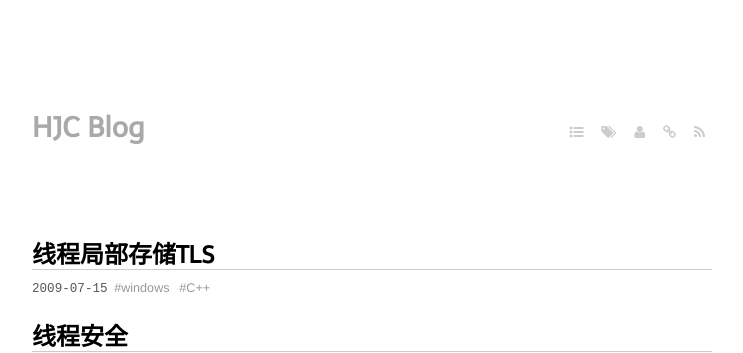
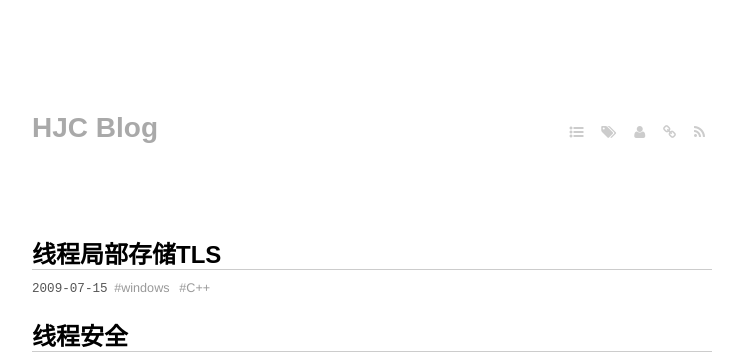
Before and after one commit to jzpangpang/hjcapple.github.com, a Jekyll site: the page built from _posts/2009-07-15-thread-local-storage.md, in a window 1280 px wide. Shown: the top 353 px of the page, without its empty margins (268-1011 px from the left). Built offline with Jekyll 4.4.1, drawn with Linux system fonts in a browser that asks for light colours; Markdown is read by kramdown in place of the engine named in the settings; a script that is not in the unit is left out.

Commit message:
删除telex-regular字体

```diff
--- a/_layouts/default.html
+++ b/_layouts/default.html
@@ -9,7 +9,6 @@
     <title>{{ site.name }}</title>
     {% endif %}
     <link href="/atom.xml" rel="alternate" title="{{ site.name }}" type="application/atom+xml" />
-    <link rel="stylesheet" href="/media/fonts/telex-regular.css">
     <link rel="stylesheet" href="/media/css/style.css">
     <link rel="stylesheet" href="/media/css/GitHub2.css">
     <link rel="stylesheet" href="/media/css/fontawesome.css">
--- a/media/css/style.css
+++ b/media/css/style.css
@@ -15,7 +15,7 @@
 
 body {
   font-size: 14px;
-  font-family: "telexregular", "Hiragino Sans GB", "Microsoft YaHei", sans-serif;
+  font-family: "Hiragino Sans GB", "Microsoft YaHei", sans-serif;
   color: #555;
   background-color: #f9f9f9; }
 
@@ -70,7 +70,7 @@ header {
     position: relative;
     top: 1em; }
     header #header h1 {
-      font-family: "telexregular", "Hiragino Sans GB", "Microsoft YaHei", sans-serif; }
+      font-family: "Hiragino Sans GB", "Microsoft YaHei", sans-serif; }
       header #header h1 a {
         color: #a9a9a9;
         display: block; }
@@ -81,7 +81,7 @@ header {
     header nav span {
       margin: .5em; }
     header nav a, header nav #header h1 a, header #header h1 nav a, header nav article .title a, article .title header nav a, header nav article .meta .tags a, article .meta .tags header nav a, header nav article .divider a, article .divider header nav a {
-      font-family: "telexregular", "Hiragino Sans GB", "Microsoft YaHei", sans-serif;
+      font-family: "Hiragino Sans GB", "Microsoft YaHei", sans-serif;
       color: #ccc; }
 
 #content {
@@ -103,9 +103,9 @@ ul.listing {
     ul.listing li.listing-item:hover {
       background-color: #f9f9f9; }
     ul.listing li.listing-seperator {
-      font-family: "telexregular", "Hiragino Sans GB", "Microsoft YaHei", sans-serif; }
+      font-family: "Hiragino Sans GB", "Microsoft YaHei", sans-serif; }
       ul.listing li.listing-seperator:before {
-        content: "⭠ ";
+        content: " ";
         color: #ccc; }
 
 article {
@@ -113,7 +113,7 @@ article {
   article {
     padding: .7em 0; }
   article .title {
-    font-family: "telexregular", "Hiragino Sans GB", "Microsoft YaHei", sans-serif; }
+    font-family: "Hiragino Sans GB", "Microsoft YaHei", sans-serif; }
     article .title header #header h1 a, header #header h1 article .title a, article .title a, article .title .meta .tags a, article .meta .tags .title a {
       color: #777; }
   article .meta {
@@ -136,7 +136,7 @@ article {
       margin: 0 2em;
       color: #e9e9e9; }
     article .divider header #header h1 a, header #header h1 article .divider a, article .divider .meta .tags a, article .meta .tags .divider a, article .divider a {
-      font-family: "telexregular", "Hiragino Sans GB", "Microsoft YaHei", sans-serif;
+      font-family: "Hiragino Sans GB", "Microsoft YaHei", sans-serif;
       margin: 0 2em; }
       article .divider header #header h1 a i, header #header h1 article .divider a i, article .divider .meta .tags a i, article .meta .tags .divider a i, article .divider a i {
         color: #999999;
@@ -168,7 +168,7 @@ footer {
   margin: 0 auto;
   display: block;
   color: #909090;
-  font-family: "telexregular", "Hiragino Sans GB", "Microsoft YaHei", sans-serif;
+  font-family: "Hiragino Sans GB", "Microsoft YaHei", sans-serif;
   font-size: .9em;
   text-align: center;
   margin: 1em auto; }
--- a/media/fonts/telex-regular.css
+++ /dev/null
@@ -1,14 +0,0 @@
-/* Generated by Font Squirrel (http://www.fontsquirrel.com) on March 17, 2014 */
-
-
-
-@font-face {
-    font-family: 'telexregular';
-    src: url('telex-regular-webfont.eot');
-    src: url('telex-regular-webfont.eot?#iefix') format('embedded-opentype'),
-         url('telex-regular-webfont.woff') format('woff'),
-         url('telex-regular-webfont.ttf') format('truetype'),
-         url('telex-regular-webfont.svg#telexregular') format('svg');
-    font-weight: normal;
-    font-style: normal;
-}
```
Also changed, not shown: media/fonts/telex-regular-webfont.ttf (deleted), media/fonts/telex-regular-webfont.woff (deleted), 2 other files.
